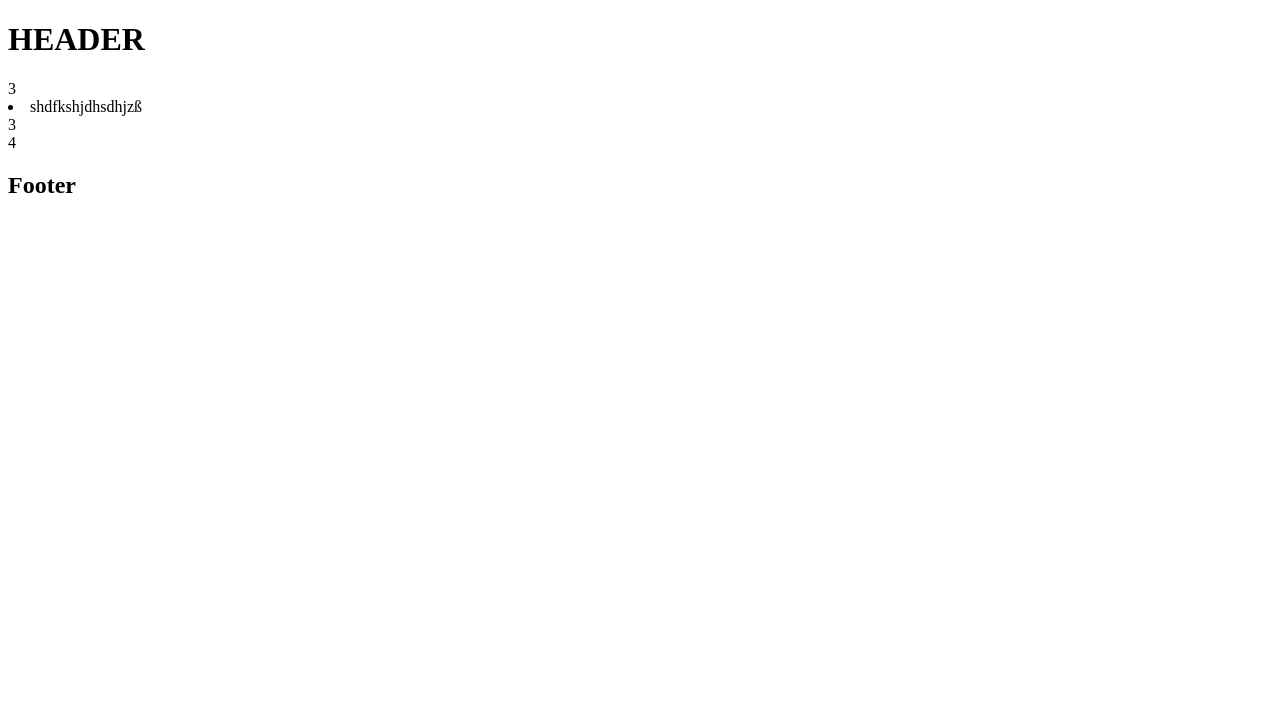
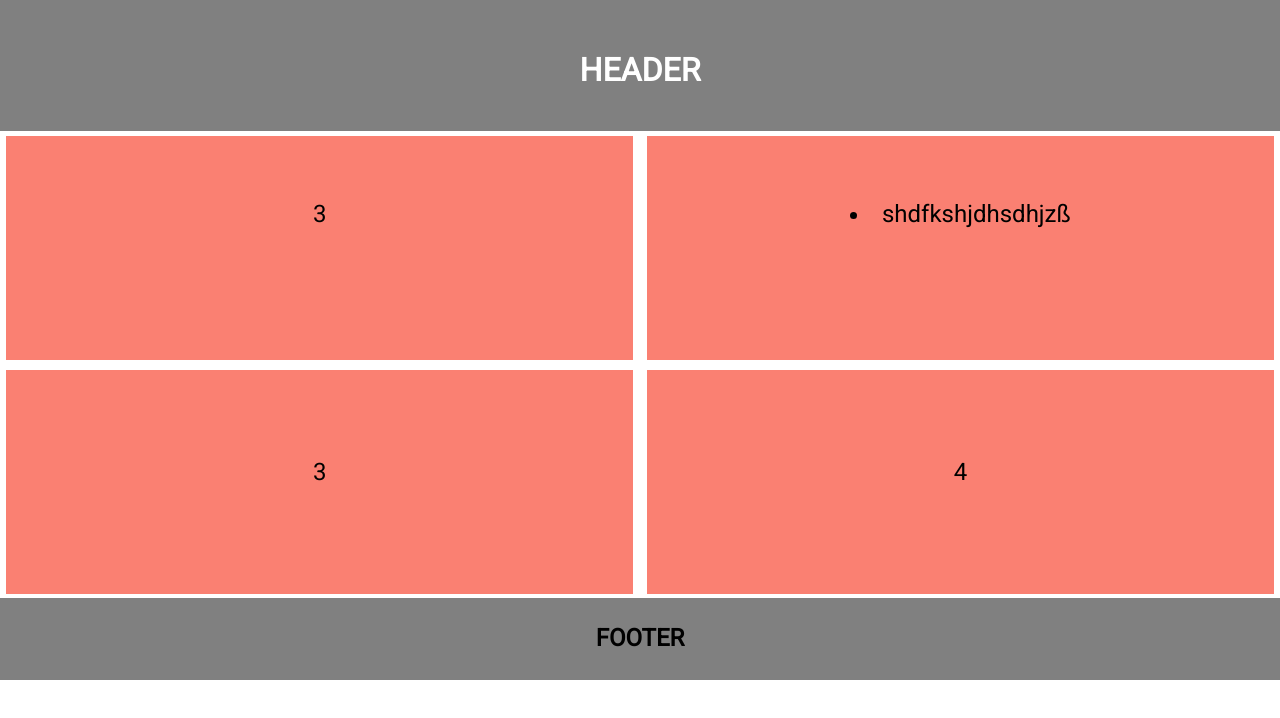
Before and after one commit to antaresvalle/repaso-html-css-gdl1, a plain HTML site: page index.html in a window 1280 px wide. Drawn offline with Linux system fonts and the light colour scheme.

Commit message:
selectores y estilos agregados

```diff
--- a/css/main.css
+++ b/css/main.css
@@ -1,20 +1,53 @@
-/* body {
+@import url('https://fonts.googleapis.com/css?family=Roboto');
+
+body {
+	box-sizing: border-box;
+	font-family: "Roboto", sans-serif;
+	padding: 0;
+	margin: 0;
 }
 header,footer{
+	background-color: gray;
+	text-align: center;
+	margin: 0;
+	display: block;
 }
+
 h1,h2{
+	margin: 0;
 }
 main{
 }
 header{
+	color: white;
+	height: 10vh;
+	padding-top: 4%;
 }
+span{
+	text-align: center;
+}
+/*.middle{
+	margin-top: 60px;
+}*/
 .row{
+    display: block;
     width: 100%;
-    height: 25vh;
+    height: auto;
     text-align: center;
-    display: block;
+
 }
 .column {
+	background-color: salmon;
+	display: inline-block;
+	height: 20vh;
+	width: 49%;
+	text-align: center;
+	font-size: 24px;
+	margin: 0.2em 0.2em;
+	padding-top: 5%;
 }
 #footer {
-} */
+	height: 7vh;
+	padding-top: 2%;
+	text-transform: uppercase;
+}
--- a/index.html
+++ b/index.html
@@ -12,20 +12,24 @@
         <h1>HEADER</h1>
     </header>
     <main>
-        <section>
-            <article>
+        <section class="row">
+            <article class="column">
                 <span>3</span>
             </article>
-            <article>
+            <article class="column">
                 <li>shdfkshjdhsdhjzß</li>
             </article>
         </section>
-        <section>
-            <article>3</article>
-            <article>4</article>
+        <section class="row">
+            <article class="column">
+                <p class="middle">3</p>
+            </article>
+            <article class="column">
+                <p class="middle">4</p>
+            </article>
         </section>
     </main>
-    <footer>
+    <footer id="footer">
         <h2>Footer</h2>
     </footer>
 </body>
```
Also changed, not shown: 2 other files.
